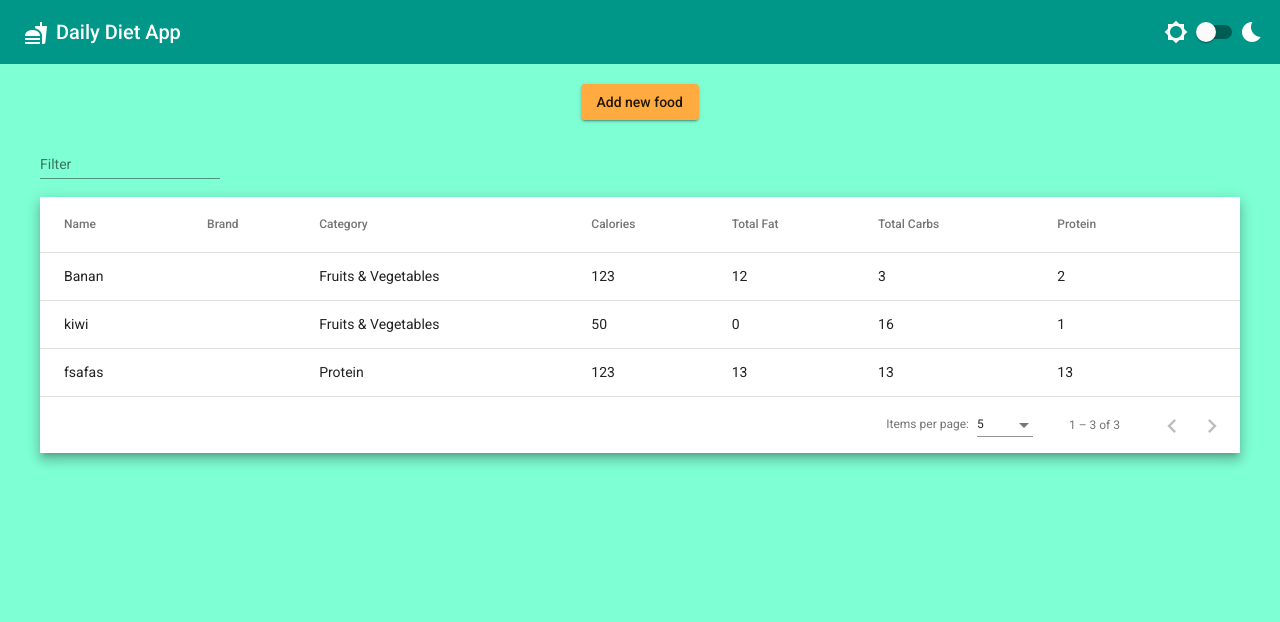
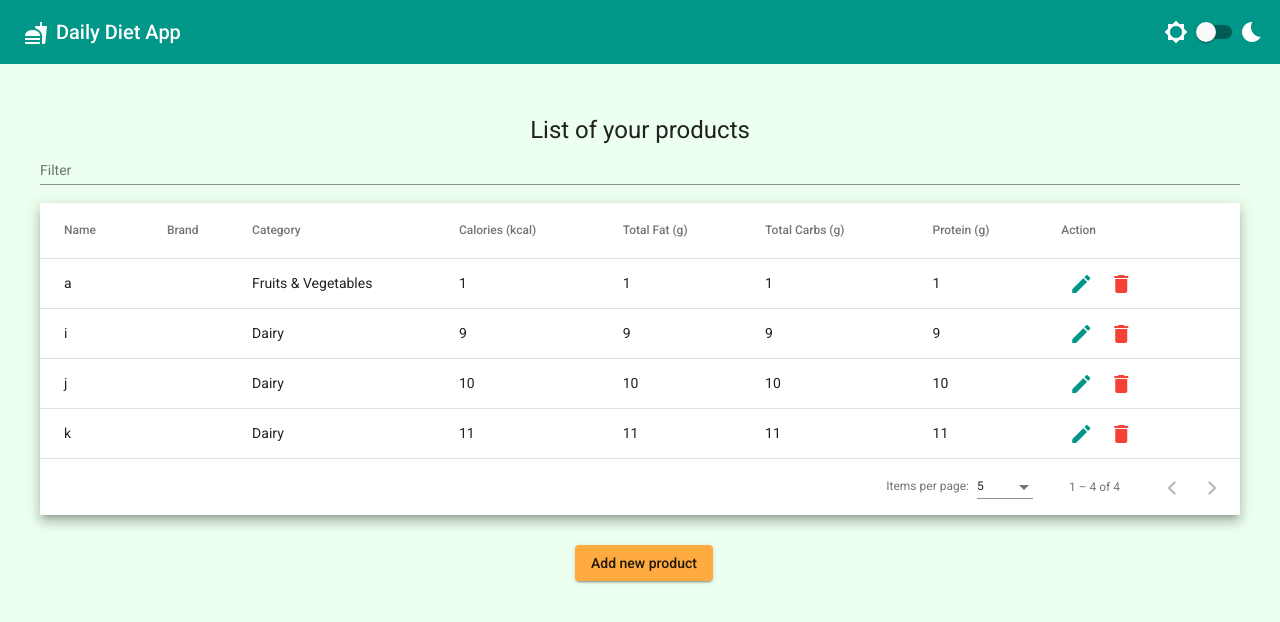
Before and after one commit to mkgit99/DailyDietApp, an Angular app: page / in a window 1280 px wide. Shown: the top 622 px of the page. Built offline with nearby package versions, Linux system fonts and the light colour scheme; data requests are answered from the project's data file.

Commit message:
adding-editing-deleting-done

```diff
--- a/db.json
+++ b/db.json
@@ -1,40 +1,60 @@
 {
   "foodList": [
     {
-      "foodName": "Banan",
+      "foodName": "a",
+      "brand": "",
       "category": "Fruits & Vegetables",
-      "calories": 123,
-      "totalFat": 12,
-      "totalCarb": 3,
-      "protein": 2,
-      "id": 1
+      "calories": 1,
+      "totalFat": 1,
+      "saturated": "",
+      "totalCarb": 1,
+      "totalSugar": "",
+      "fiber": "",
+      "protein": 1,
+      "calcium": "",
+      "id": 3
     },
     {
-      "foodName": "kiwi",
+      "foodName": "i",
       "brand": "",
-      "category": "Fruits & Vegetables",
-      "calories": 50,
-      "totalFat": 0,
+      "category": "Dairy",
+      "calories": 9,
+      "totalFat": 9,
       "saturated": "",
-      "totalCarb": 16,
+      "totalCarb": 9,
       "totalSugar": "",
-      "protein": 1,
+      "fiber": "",
+      "protein": 9,
       "calcium": "",
-      "id": 2
+      "id": 4
     },
     {
-      "foodName": "fsafas",
+      "foodName": "j",
       "brand": "",
-      "category": "Protein",
-      "calories": 123,
-      "totalFat": 13,
-      "saturated": 3,
-      "totalCarb": 13,
+      "category": "Dairy",
+      "calories": 10,
+      "totalFat": 10,
+      "saturated": "",
+      "totalCarb": 10,
       "totalSugar": "",
-      "fiber": 13,
-      "protein": 13,
+      "fiber": "",
+      "protein": 10,
       "calcium": "",
-      "id": 3
+      "id": 4
+    },
+    {
+      "foodName": "k",
+      "brand": "",
+      "category": "Dairy",
+      "calories": 11,
+      "totalFat": 11,
+      "saturated": "",
+      "totalCarb": 11,
+      "totalSugar": "",
+      "fiber": "",
+      "protein": 11,
+      "calcium": "",
+      "id": 4
     }
   ],
   "comments": [
--- /dev/null
+++ b/src/app/animations/animations.ts
@@ -0,0 +1,31 @@
+import { trigger, sequence, state,stagger, animate, transition, style, query, animateChild } from '@angular/animations';
+
+
+export const fadeOut =
+  trigger('fadeOut', [
+    state('void', style({ background: 'green', borderBottomColor: 'pink', opacity: 0, transform: 'translateY(-550px)', 'box-shadow': 'none' })),
+    transition('void => *', sequence([
+      animate(".5s ease")
+    ])),
+  ]);
+
+export const rowsAnimation =
+  trigger('rowsAnimation', [
+    transition('void => *', [
+      style({ height: '*', opacity: '0', transform: 'translateX(-550px)', 'box-shadow': 'none' }),
+      sequence([
+        animate(".35s ease", style({ height: '*', opacity: '.2', transform: 'translateX(0)', 'box-shadow': 'none' })),
+        animate(".35s ease", style({ height: '*', opacity: 1, transform: 'translateX(0)' }))
+      ])
+    ])
+  ]);
+
+
+
+export const blub =
+  trigger('blub', [
+    transition(':leave', [
+      style({ background: 'green'}),
+      query('*', stagger(-150, [animateChild()]), { optional: true })
+    ]),
+  ]);
--- a/src/app/app.component.html
+++ b/src/app/app.component.html
@@ -10,17 +10,14 @@
         <mat-icon>bedtime</mat-icon>
     </mat-toolbar>
 
-    <div class="add-button">
-        <button mat-raised-button color="accent" (click)="openFoodDialog()">Add new food</button>
-    </div>
-
-    <div class="table-container">
-        <mat-form-field>
+    <div class="page-container">
+        <h1 class="page-title">List of your products</h1>
+        <mat-form-field class="filter-field">
             <mat-label>Filter</mat-label>
             <input matInput (keyup)="applyFilter($event)" placeholder="Ex. Kiwi" #input />
         </mat-form-field>
 
-        <div class="mat-elevation-z8">
+        <div class="mat-elevation-z8 table-container">
             <table mat-table [dataSource]="dataSource" matSort>
                 <!-- Name Column -->
                 <ng-container matColumnDef="foodName">
@@ -42,30 +39,46 @@
 
                 <!-- Calories Column -->
                 <ng-container matColumnDef="calories">
-                    <th mat-header-cell *matHeaderCellDef mat-sort-header>Calories</th>
+                    <th mat-header-cell *matHeaderCellDef mat-sort-header>Calories (kcal)</th>
                     <td mat-cell *matCellDef="let row">{{ row.calories }}</td>
                 </ng-container>
 
                 <!-- Fat Column -->
                 <ng-container matColumnDef="totalFat">
-                    <th mat-header-cell *matHeaderCellDef mat-sort-header>Total Fat</th>
+                    <th mat-header-cell *matHeaderCellDef mat-sort-header>Total Fat (g)</th>
                     <td mat-cell *matCellDef="let row">{{ row.totalFat }}</td>
                 </ng-container>
 
                 <!-- Carbs Column -->
                 <ng-container matColumnDef="totalCarb">
-                    <th mat-header-cell *matHeaderCellDef mat-sort-header>Total Carbs</th>
+                    <th mat-header-cell *matHeaderCellDef mat-sort-header>Total Carbs (g)</th>
                     <td mat-cell *matCellDef="let row">{{ row.totalCarb }}</td>
                 </ng-container>
 
                 <!-- Protein Column -->
                 <ng-container matColumnDef="protein">
-                    <th mat-header-cell *matHeaderCellDef mat-sort-header>Protein</th>
+                    <th mat-header-cell *matHeaderCellDef mat-sort-header>Protein (g)</th>
                     <td mat-cell *matCellDef="let row">{{ row.protein }}</td>
                 </ng-container>
 
-                <tr mat-header-row *matHeaderRowDef="displayedColumns; sticky: true"></tr>
-                <tr mat-row *matRowDef="let row; columns: displayedColumns"></tr>
+                <ng-container matColumnDef="action">
+                    <th mat-header-cell *matHeaderCellDef mat-sort-header>Action</th>
+                    <td mat-cell *matCellDef="let row">
+                        <button mat-icon-button color="primary" (click)="editFood(row)">
+                            <mat-icon>edit</mat-icon>
+                        </button>
+                        <button
+                            mat-icon-button
+                            style="margin-left: 0"
+                            color="warn"
+                            (click)="deleteFood(row.id)"
+                        >
+                            <mat-icon>delete</mat-icon>
+                        </button>
+                    </td>
+                </ng-container>
+                <tr mat-header-row *matHeaderRowDef="displayedColumns; sticky: true" matTooltip="Nutrition facts are per 100g" matTooltipPosition="above"></tr>
+                <tr mat-row *matRowDef="let row; columns: displayedColumns" @fadeOut></tr>
 
                 <!-- Row shown when there is no matching data. -->
                 <tr class="mat-row" *matNoDataRow>
@@ -78,6 +91,10 @@
                 [pageSizeOptions]="[5, 10, 25, 100]"
                 aria-label="Select page of users"
             ></mat-paginator>
+        </div>
+
+        <div class="add-button">
+            <button mat-raised-button color="accent" (click)="openFoodDialog()">Add new product</button>
         </div>
     </div>
     <!-- <h1>Buttons</h1>
--- a/src/app/app.component.scss
+++ b/src/app/app.component.scss
@@ -1,30 +1,34 @@
+.page-title {
+    text-align: center;
+    margin: 0;
+}
+
 .toolbar-spacer {
     flex: 1 1 auto;
 }
 
-mat-toolbar {
-    // position: fixed;
-    // z-index: 1000;
-}
-
-.flex-stretch {
-    flex: 1 0 auto;
-}
-
 .content {
-    // padding: 72px 16px 16px 16px;
     min-height: 100vh;
-    background-color: aquamarine;
 }
 
 .add-button {
-    width: 119px;
-    margin: 20px auto;
+    width: 130px;
+    margin: 30px auto;
+}
+
+.page-container {
+    margin: 50px auto;
+    max-width: 1200px;
+}
+
+.filter-field {
+    display: block;
 }
 
 .table-container {
-    margin: 0 auto;
-    max-width: 1200px;
+    position: relative;
+    max-height: 500px;
+    overflow: auto;
 }
 
 //From website
@@ -32,6 +36,10 @@ table {
     width: 100%;
 }
 
+tr.mat-row {
+    height: 50px;
+}
+
 .mat-mdc-form-field {
     font-size: 14px;
     width: 100%;
--- a/src/app/app.component.ts
+++ b/src/app/app.component.ts
@@ -7,11 +7,13 @@ import { ApiService } from './services/api.service';
 import { MatPaginator } from '@angular/material/paginator';
 import { MatSort } from '@angular/material/sort';
 import { MatTableDataSource } from '@angular/material/table';
+import { fadeOut, blub} from './animations/animations';
 
 @Component({
     selector: 'app-root',
     templateUrl: './app.component.html',
     styleUrls: ['./app.component.scss'],
+    animations: [fadeOut, blub],
 })
 export class AppComponent implements OnInit {
     title = 'Daily Diet App';
@@ -19,7 +21,6 @@ export class AppComponent implements OnInit {
     @HostBinding('class') className = '';
 
     toggleControl = new FormControl(false);
-
     displayedColumns: string[] = [
         'foodName',
         'brand',
@@ -28,6 +29,7 @@ export class AppComponent implements OnInit {
         'totalFat',
         'totalCarb',
         'protein',
+        'action',
     ];
     dataSource!: MatTableDataSource<any>;
 
@@ -58,10 +60,17 @@ export class AppComponent implements OnInit {
     }
 
     openFoodDialog(): void {
-        this.dialog.open(FoodDialogComponent, {
-            width: '30%',
-            minWidth: '400px',
-        });
+        this.dialog
+            .open(FoodDialogComponent, {
+                width: '30%',
+                minWidth: '400px',
+            })
+            .afterClosed()
+            .subscribe((val) => {
+                if (val === 'save') {
+                    this.getAllFoods();
+                }
+            });
     }
 
     getAllFoods() {
@@ -77,6 +86,33 @@ export class AppComponent implements OnInit {
         });
     }
 
+    editFood(row: any) {
+        this.dialog
+            .open(FoodDialogComponent, {
+                width: '30%',
+                minWidth: '400px',
+                data: row,
+            })
+            .afterClosed()
+            .subscribe((val) => {
+                if (val === 'update') {
+                    this.getAllFoods();
+                }
+            });
+    }
+
+    deleteFood(id: number) {
+        this.api.deleteFood(id).subscribe({
+            next: (res) => {
+                // alert('Product deleted successfully');
+                this.getAllFoods();
+            },
+            error: (err) => {
+                alert('Error while deleting the records');
+            },
+        });
+    }
+
     applyFilter(event: Event) {
         const filterValue = (event.target as HTMLInputElement).value;
         this.dataSource.filter = filterValue.trim().toLowerCase();
--- a/src/app/app.module.ts
+++ b/src/app/app.module.ts
@@ -23,6 +23,7 @@ import { HttpClientModule } from '@angular/common/http';
 import { MatTableModule } from '@angular/material/table';
 import { MatPaginatorModule } from '@angular/material/paginator';
 import { MatSortModule } from '@angular/material/sort';
+import { MatTooltipModule } from '@angular/material/tooltip'
 
 @NgModule({
     declarations: [AppComponent, FoodDialogComponent],
@@ -48,6 +49,7 @@ import { MatSortModule } from '@angular/material/sort';
         MatTableModule,
         MatPaginatorModule,
         MatSortModule,
+        MatTooltipModule,
     ],
     providers: [],
     bootstrap: [AppComponent],
--- a/src/app/food-dialog/food-dialog.component.html
+++ b/src/app/food-dialog/food-dialog.component.html
@@ -45,7 +45,12 @@
         </mat-form-field>
         <mat-form-field class="nutrition-fact-field" appearance="outline">
             <mat-label class="tabbed">Total Sugars</mat-label>
-            <input formControlName="totalSugar" class="number-input tabbed" matInput type="number" />
+            <input
+                formControlName="totalSugar"
+                class="number-input tabbed"
+                matInput
+                type="number"
+            />
             <div class="unit" matSuffix><b>g</b></div>
         </mat-form-field>
         <mat-form-field class="nutrition-fact-field" appearance="outline">
@@ -68,5 +73,7 @@
 </div>
 <div mat-dialog-actions [align]="'end'">
     <button mat-raised-button color="warn" mat-dialog-close="">Close</button>
-    <button mat-raised-button color="primary" style="margin-left: 8px" (click)="addFood()">Save</button>
+    <button mat-raised-button color="primary" style="margin-left: 8px" (click)="addFood()">
+        {{ actionBtn }}
+    </button>
 </div>
--- a/src/app/food-dialog/food-dialog.component.scss
+++ b/src/app/food-dialog/food-dialog.component.scss
@@ -1,5 +1,5 @@
 .mat-form-field {
-    width: 100%;
+    // width: 100%;
     display: block;
 }
 
@@ -10,7 +10,7 @@ input::-webkit-inner-spin-button {
 }
 
 .nutrition-fact-field {
-    width: 33%;
+    width: 40%;
 }
 
 .tabbed {
--- a/src/app/food-dialog/food-dialog.component.ts
+++ b/src/app/food-dialog/food-dialog.component.ts
@@ -1,6 +1,6 @@
-import { Component, OnInit } from '@angular/core';
+import { Component, Inject, OnInit } from '@angular/core';
 import { FormBuilder, FormGroup, Validators } from '@angular/forms';
-import { MatDialogRef } from '@angular/material/dialog';
+import { MatDialogRef, MAT_DIALOG_DATA } from '@angular/material/dialog';
 import { ApiService } from '../services/api.service';
 
 interface FoodCategory {
@@ -20,13 +20,14 @@ export class FoodDialogComponent implements OnInit {
         { value: 'Starchy food' },
         { value: 'Fat' },
     ];
-
     formGroup!: FormGroup;
+    actionBtn: string = 'Save';
 
     constructor(
         private dialogRef: MatDialogRef<FoodDialogComponent>,
         private formBuilder: FormBuilder,
-        private api: ApiService
+        private api: ApiService,
+        @Inject(MAT_DIALOG_DATA) public editData: any
     ) {
         this.dialogRef.disableClose = true;
     }
@@ -45,6 +46,21 @@ export class FoodDialogComponent implements OnInit {
             protein: ['', Validators.required],
             calcium: [''],
         });
+
+        if (this.editData) {
+            this.actionBtn = 'Update';
+            this.formGroup.controls['foodName'].setValue(this.editData.foodName);
+            this.formGroup.controls['brand'].setValue(this.editData.brand);
+            this.formGroup.controls['category'].setValue(this.editData.category);
+            this.formGroup.controls['calories'].setValue(this.editData.calories);
+            this.formGroup.controls['totalFat'].setValue(this.editData.totalFat);
+            this.formGroup.controls['saturated'].setValue(this.editData.saturated);
+            this.formGroup.controls['totalCarb'].setValue(this.editData.totalCarb);
+            this.formGroup.controls['totalSugar'].setValue(this.editData.totalSugar);
+            this.formGroup.controls['fiber'].setValue(this.editData.fiber);
+            this.formGroup.controls['protein'].setValue(this.editData.protein);
+            this.formGroup.controls['calcium'].setValue(this.editData.calcium);
+        }
     }
 
     get f() {
@@ -52,10 +68,11 @@ export class FoodDialogComponent implements OnInit {
     }
 
     addFood() {
+        if (!this.editData) {
             if (this.formGroup.valid) {
                 this.api.postFood(this.formGroup.value).subscribe({
                     next: (res) => {
-                    alert('Food added successfully');
+                        // alert('Food added successfully');
                         this.formGroup.reset();
                         this.dialogRef.close('save');
                     },
@@ -64,5 +81,21 @@ export class FoodDialogComponent implements OnInit {
                     },
                 });
             }
+        } else {
+            this.updateFood();
         }
     }
+
+    updateFood() {
+        this.api.putFood(this.formGroup.value, this.editData.id).subscribe({
+            next: (res) => {
+                // alert('Food updated successfully');
+                this.formGroup.reset();
+                this.dialogRef.close('update');
+            },
+            error: () => {
+                alert('Error while updating the record');
+            },
+        });
+    }
+}
--- a/src/app/services/api.service.ts
+++ b/src/app/services/api.service.ts
@@ -5,13 +5,23 @@ import { Injectable } from '@angular/core';
     providedIn: 'root',
 })
 export class ApiService {
+    foodListURL: string = 'http://localhost:3000/foodList/';
+
     constructor(private http: HttpClient) {}
 
     postFood(data: any) {
-        return this.http.post<any>('http://localhost:3000/foodList/', data);
+        return this.http.post<any>(this.foodListURL, data);
     }
 
     getFood() {
-        return this.http.get<any>('http://localhost:3000/foodList/');
+        return this.http.get<any>(this.foodListURL);
+    }
+
+    putFood(data: any, id: number) {
+        return this.http.put<any>(this.foodListURL + id, data);
+    }
+
+    deleteFood(id: number) {
+        return this.http.delete<any>(this.foodListURL + id);
     }
 }
--- /dev/null
+++ b/src/palette-helper.scss
@@ -0,0 +1,53 @@
+@function modify-background($theme, $background-color) {
+    $theme-color: map-get($theme, color);
+    $color-background-palette: map-get($theme-color, background);
+    $color-background-palette: map-merge(
+        $color-background-palette,
+        (
+            background: $background-color,
+        )
+    );
+    $color-background-palette: map-merge(
+        $color-background-palette,
+        (
+            raised-button: $background-color,
+        )
+    );
+
+    // Replace the background in the background palette.
+    $background-palette: map-get($theme, background);
+    $background-palette: map-merge(
+        $background-palette,
+        (
+            background: $background-color,
+        )
+    );
+    $background-palette: map-merge(
+        $background-palette,
+        (
+            raised-button: $background-color,
+        )
+    );
+
+    // Merge the changes into a new theme.
+    $modified-theme-color: map-merge(
+        $theme-color,
+        (
+            background: $color-background-palette,
+        )
+    );
+    $modified-theme: map-merge(
+        $theme,
+        (
+            color: $modified-theme-color,
+        )
+    );
+    $modified-theme: map-merge(
+        $modified-theme,
+        (
+            background: $background-palette,
+        )
+    );
+
+    @return $modified-theme;
+}
--- a/src/styles.scss
+++ b/src/styles.scss
@@ -1,9 +1,11 @@
 @use '@angular/material' as mat;
+@use 'palette-helper';
 @import '@angular/material/theming';
 
 @include mat.core();
 
 // Light theme
+$light-background: rgba(135, 255, 145, 0.15);
 $light-primary: mat.define-palette(mat.$teal-palette, 500, 100, 900);
 $light-accent: mat.define-palette(mat.$orange-palette, A200, A100, A400);
 $light-warn: mat.define-palette(mat.$red-palette);
@@ -17,8 +19,10 @@ $light-theme: mat.define-light-theme(
     )
 );
 
+$light-theme: palette-helper.modify-background($light-theme, $light-background);
 @include mat.all-component-themes($light-theme);
 
+// Dark theme
 $dark-theme: mat.define-dark-theme(
     (
         color: (
@@ -30,9 +34,10 @@ $dark-theme: mat.define-dark-theme(
 );
 
 .darkMode {
-    @include mat.all-component-colors($dark-theme);
+    @include mat.all-component-themes($dark-theme);
 }
 
+//BASIC
 html,
 body {
     height: 100%;
@@ -50,3 +55,7 @@ p {
 .mr-8 {
     margin-right: 8px;
 }
+
+.mat-tooltip {
+    font-size: 15px !important;
+}
```
Also changed, not shown: 1 other file (tests, documents, lock files or other folders). Lines whose indentation alone changed are shown as unchanged.
